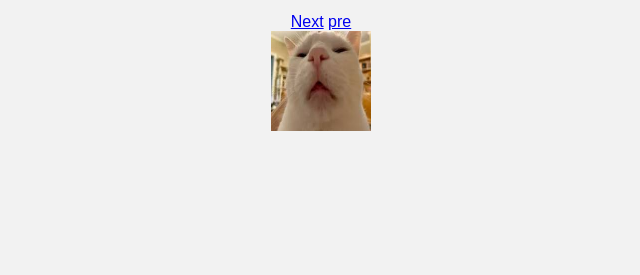
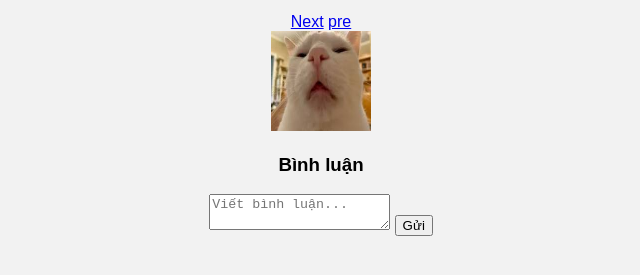
Before and after one commit to peomera/webdongian, a plain HTML site: page index.html in a window 1280 px wide. Shown: the part 101-376 px from the top of the page, without its empty margins (319-959 px from the left). Drawn offline with Linux system fonts and the light colour scheme.

Commit message:
Update index.html

```diff
--- a/index.html
+++ b/index.html
@@ -13,5 +13,12 @@
     <a href="trangpre.html" class="pre-button">pre</a>
     <div class="image-contaier">
     <img src="anhmeo.jpg" alt ="anh vui" width="100" height="100">
+    <div id="comment-section">
+  <h3>Bình luận</h3>
+  <textarea id="comment-input" placeholder="Viết bình luận..."></textarea>
+  <button onclick="postComment()">Gửi</button>
+  <div id="comments"></div>
+</div>
+
 </body>
 </html>
```
